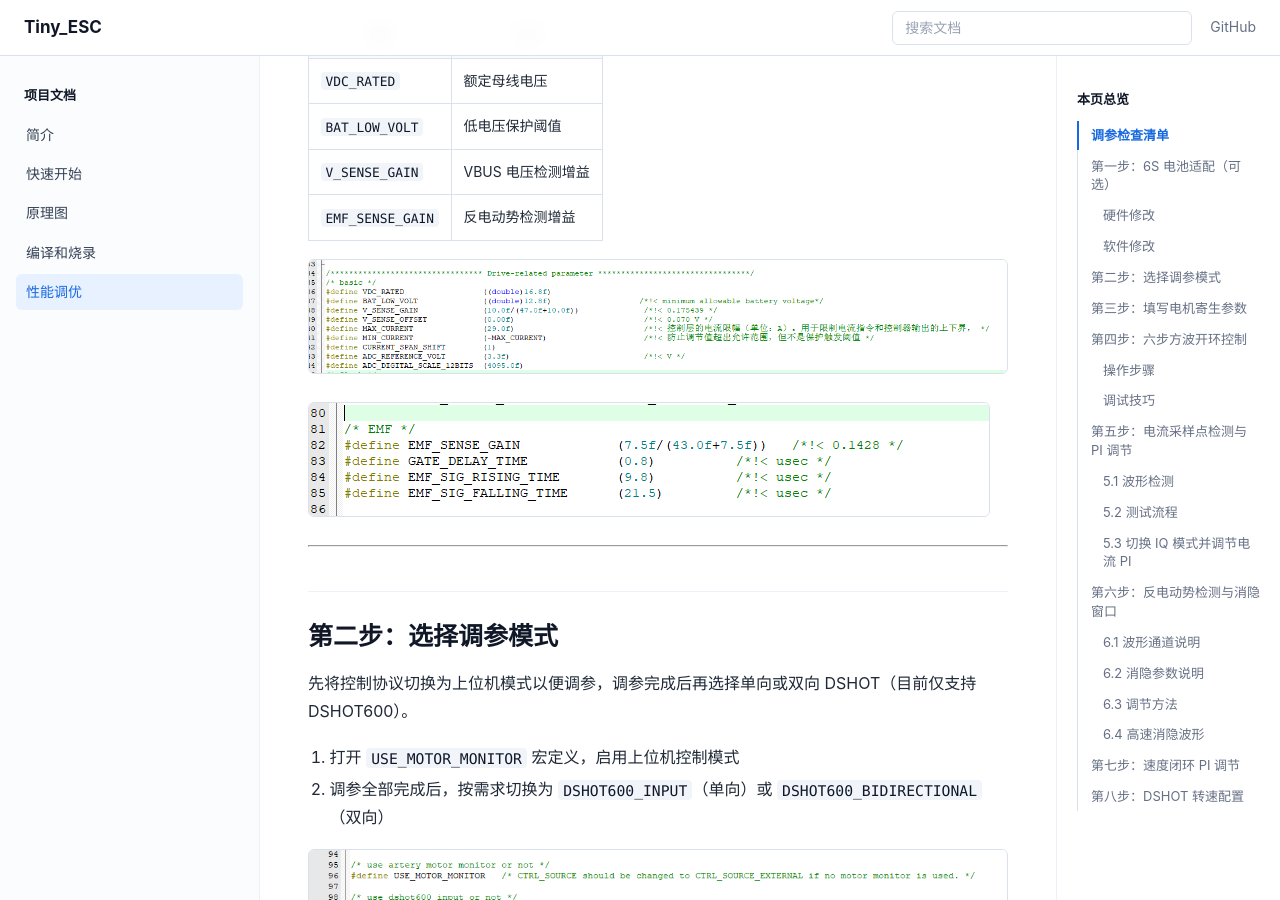
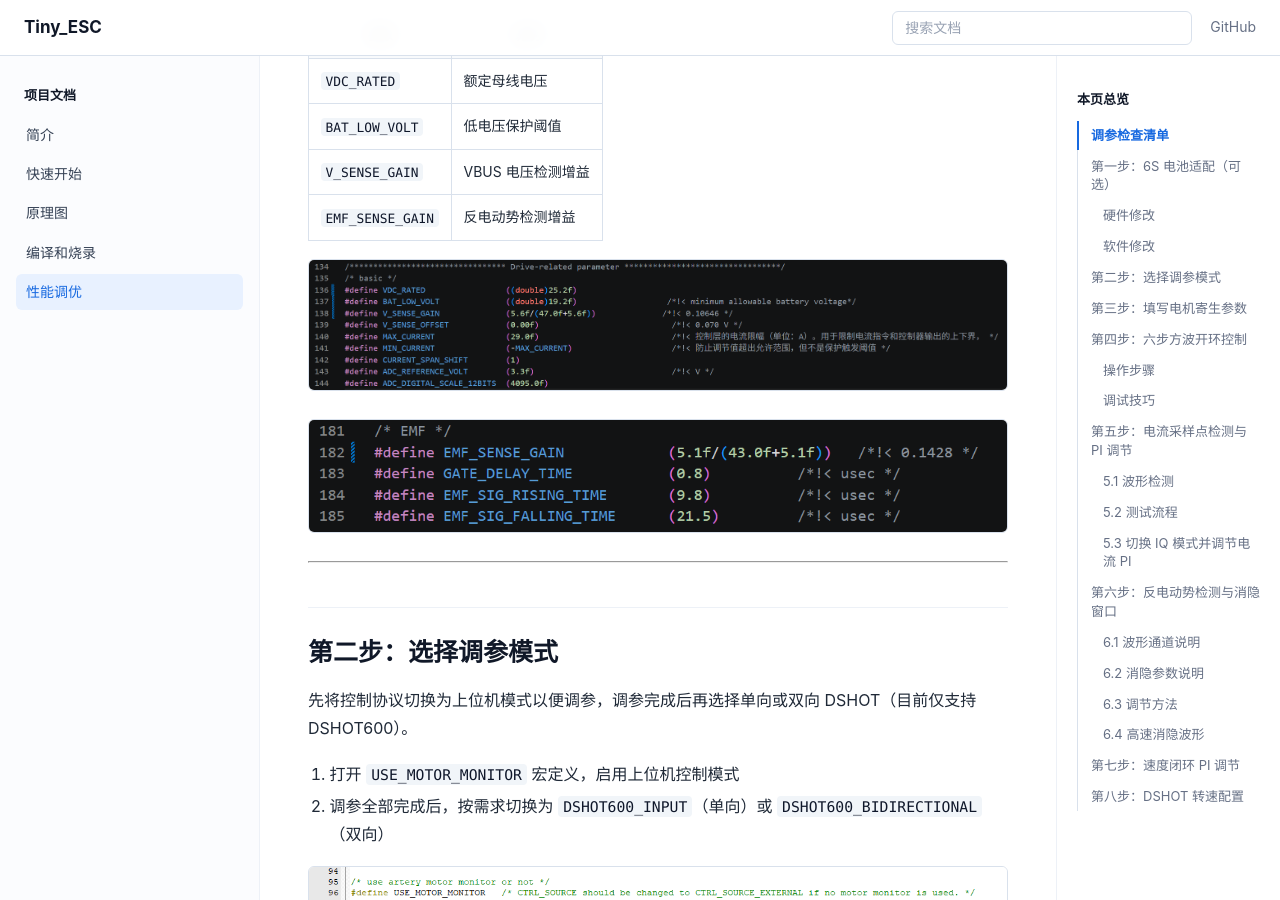
Before and after one commit to BearShang/motor_drv-software, a Jekyll site: the page built from docs/performance-tuning.md, in a window 1280 px wide and 900 px high, scrolled down 2349 px. Built offline with Jekyll 4.4.1, drawn with Linux system fonts in a browser that asks for light colours.

Commit message:
替换性能调优增益配置图片

```diff
--- a/docs/performance-tuning.md
+++ b/docs/performance-tuning.md
@@ -52,9 +52,9 @@ Tiny_ESC 的核心调参集中在 `firmware/at32m412_lv_motor_ev/at32m412/bldc_1
 | `V_SENSE_GAIN` | VBUS 电压检测增益 |
 | `EMF_SENSE_GAIN` | 反电动势检测增益 |
 
-<img src="{{ '/docs/pics/performance-tuning/performance-tuning1.png' | relative_url }}" alt="VBUS 与 BEMF 参数配置 - 1">
+<img src="{{ '/docs/pics/performance-tuning/basic.png' | relative_url }}?v={{ site.time | date: '%s' }}" alt="VBUS 参数配置">
 
-<img src="{{ '/docs/pics/performance-tuning/performance-tuning2.png' | relative_url }}" alt="VBUS 与 BEMF 参数配置 - 2">
+<img src="{{ '/docs/pics/performance-tuning/EMF_gain.png' | relative_url }}?v={{ site.time | date: '%s' }}" alt="EMF gain 参数配置">
 
 ---
 
```
Also changed, not shown: docs/pics/performance-tuning/EMF_gain.png (added), docs/pics/performance-tuning/basic.png (added), docs/pics/performance-tuning/performance-tuning1.png (deleted), docs/pics/performance-tuning/performance-tuning2.png (deleted).
